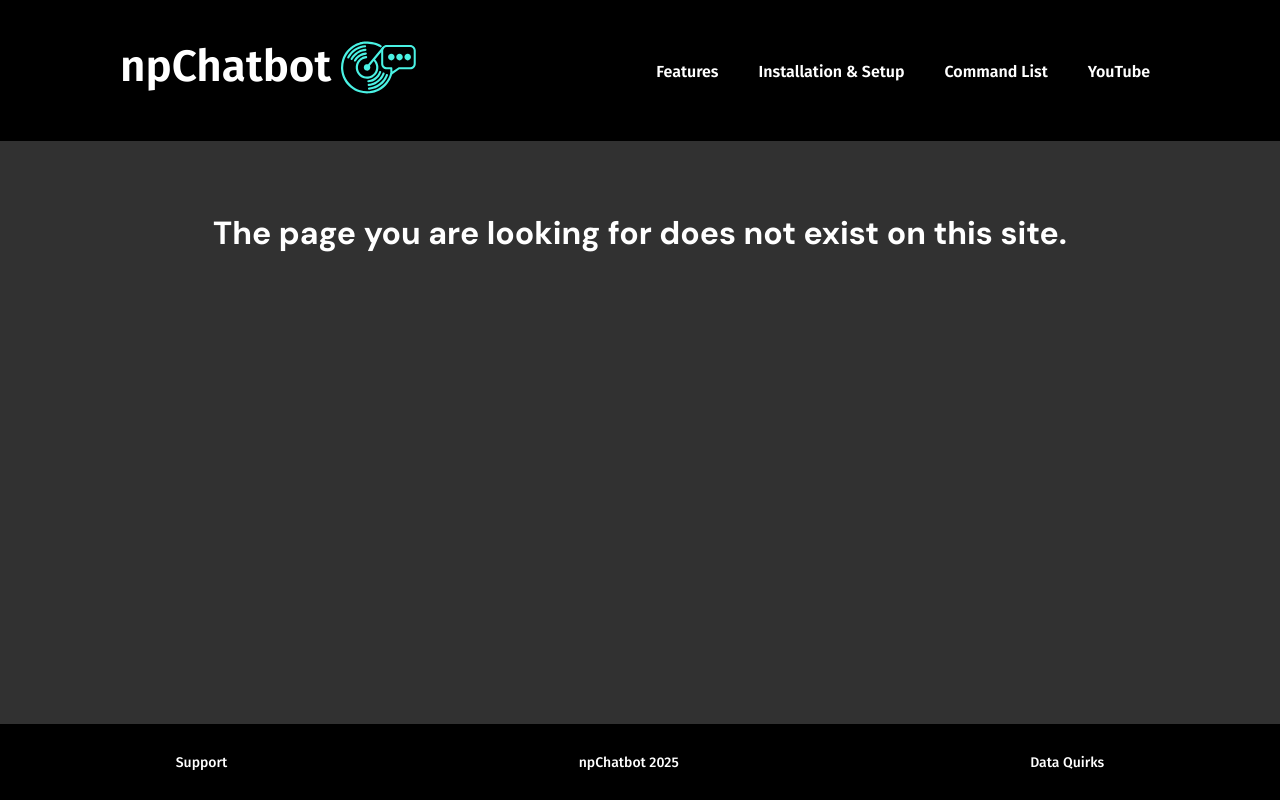
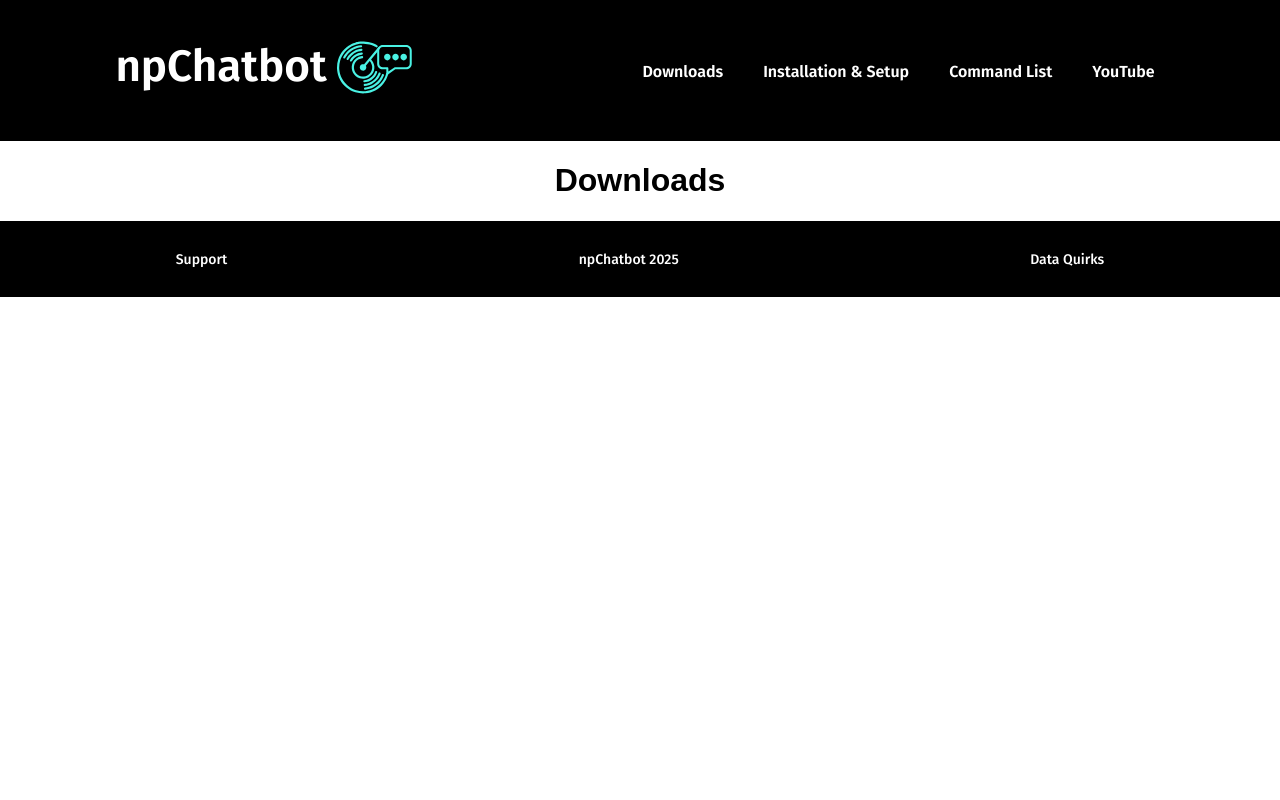
Before and after one commit to marcusmcb/np-chatbot-site, a React (Create React App) app: page /downloads in a window 1280 px wide. Built offline with nearby package versions, Linux system fonts and the light colour scheme.

Commit message:
added downloads page boilerplate

```diff
--- a/src/App.tsx
+++ b/src/App.tsx
@@ -9,6 +9,7 @@ import FeaturesPage from './pages/features/FeaturesPage';
 import FeedbackPage from './pages/feedback/FeedbackPage';
 import AnalysisPage from './pages/analysis/AnalysisPage';
 import PageNotFound from './pages/pagenotfound/PageNotFound';
+import DownloadsPage from './pages/downloads/DownloadsPage';
 import './App.css';
 
 // ScrollToTop component to scroll to top on route change
@@ -38,8 +39,12 @@ const App = (): JSX.Element => {
 			</div>
 		  </div>
 		  <div className='navbar-links'>
-			<Link to='/features'>
+
+			{/* <Link to='/features'>
 			  <div className='navbar-element'>Features</div>
+			</Link> */}
+			<Link to='/downloads'>
+			  <div className='navbar-element'>Downloads</div>
 			</Link>
 			<Link to='/installation'>
 			  <div className='navbar-element'>Installation & Setup</div>
@@ -64,6 +69,8 @@ const App = (): JSX.Element => {
 		  <Route path='/features' element={<FeaturesPage />} />
 		  <Route path='/feedback' element={<FeedbackPage />} />
 		  <Route path='/analysis' element={<AnalysisPage />} />
+		  <Route path='/pagenotfound' element={<PageNotFound />} />
+		  <Route path='/downloads' element={<DownloadsPage/>} />
 		  <Route path='*' element={<PageNotFound />} />
 		</Routes>
 
--- /dev/null
+++ b/src/pages/downloads/DownloadsPage.tsx
@@ -0,0 +1,12 @@
+import IconSpan from "../components/IconSpan";
+import './downloadspage.css'
+
+const DownloadsPage = (): JSX.Element => {
+    return (
+        <div className="downloads-page">
+            <h1>Downloads</h1>
+        </div>
+    );
+}
+
+export default DownloadsPage;
--- a/src/pages/pagenotfound/PageNotFound.tsx
+++ b/src/pages/pagenotfound/PageNotFound.tsx
@@ -1,7 +1,7 @@
 const NotFoundPage = (): JSX.Element => {
 	return (
 		<div className='page-not-found'>
-			<h1>The page you are looking for does not exist on this site.</h1>
+			<h1>Looks like we don't have a page for that...</h1>
 		</div>
 	)
 }
```
Also changed, not shown: src/pages/downloads/downloadspage.css (added).
